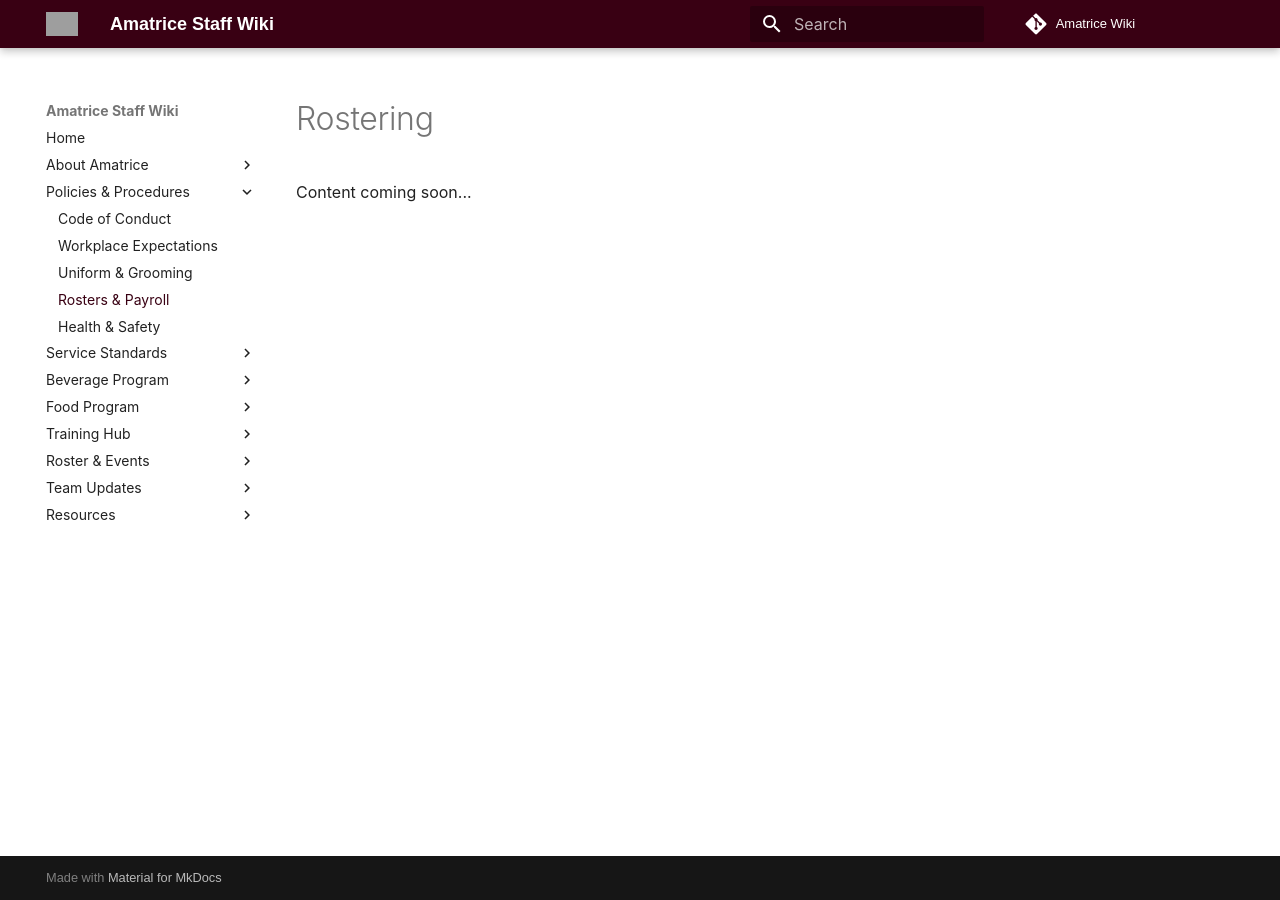
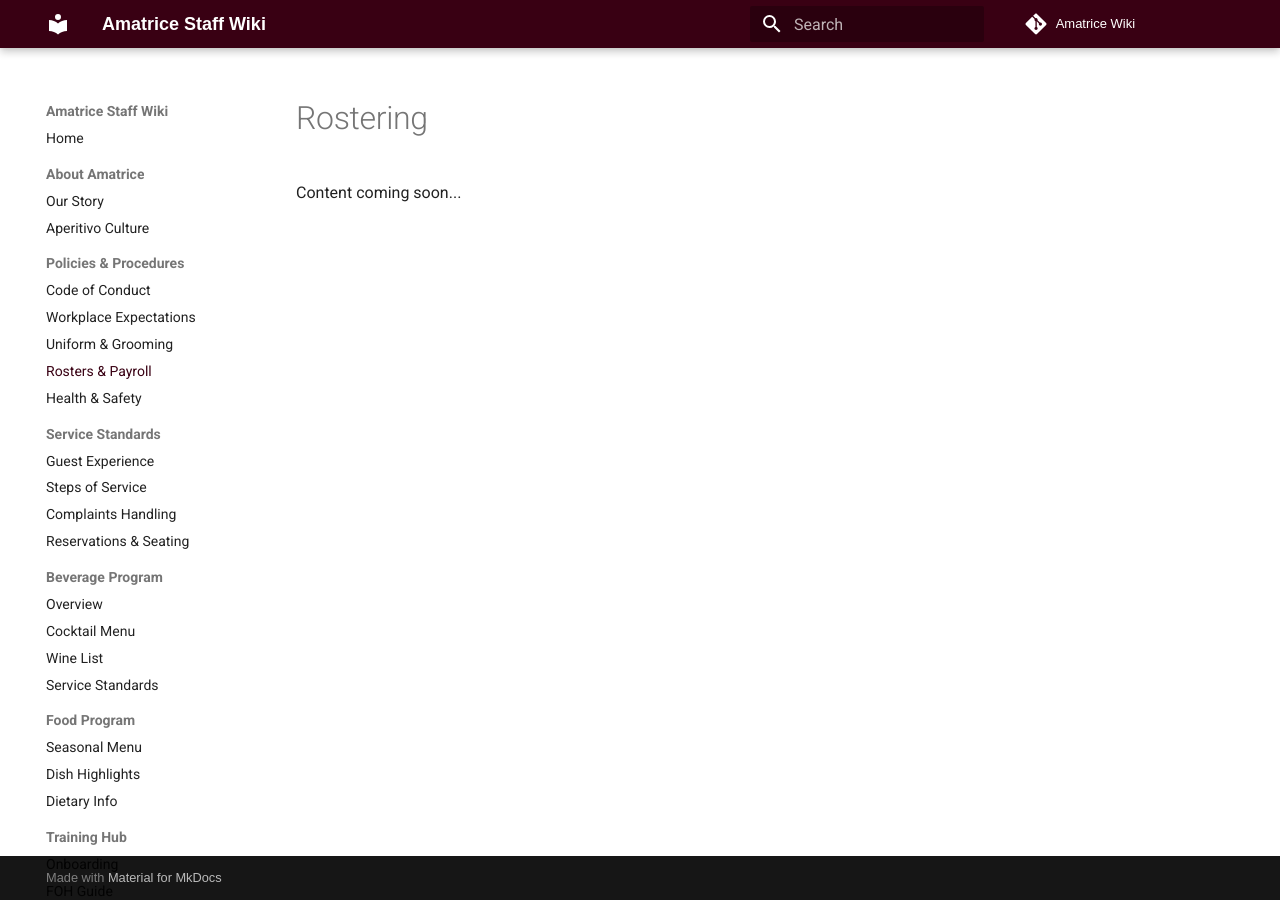
Before and after one commit to Dyonima/amatrice-wiki-starter, an MkDocs documentation site: the page built from docs/policies/rostering.md, in a window 1280 px wide. Built offline with MkDocs 1.6.1 and Material for MkDocs 9.7.7, drawn with Linux system fonts in a browser that asks for light colours; some web fonts are replaced; comment, search, counter and statistics services are not loaded; grey boxes are pictures that could not be loaded.

Commit message:
Update mkdocs.yml

```diff
--- a/mkdocs.yml
+++ b/mkdocs.yml
@@ -14,6 +14,14 @@ theme:
   font:
     text: The Future
     code: Roboto Mono
+theme:
+  name: material
+  features:
+    - navigation.instant
+    - navigation.tracking
+    - navigation.sections
+    - navigation.expand
+    - navigation.indexes
 
 extra_css:
   - styles/extra.css
```
